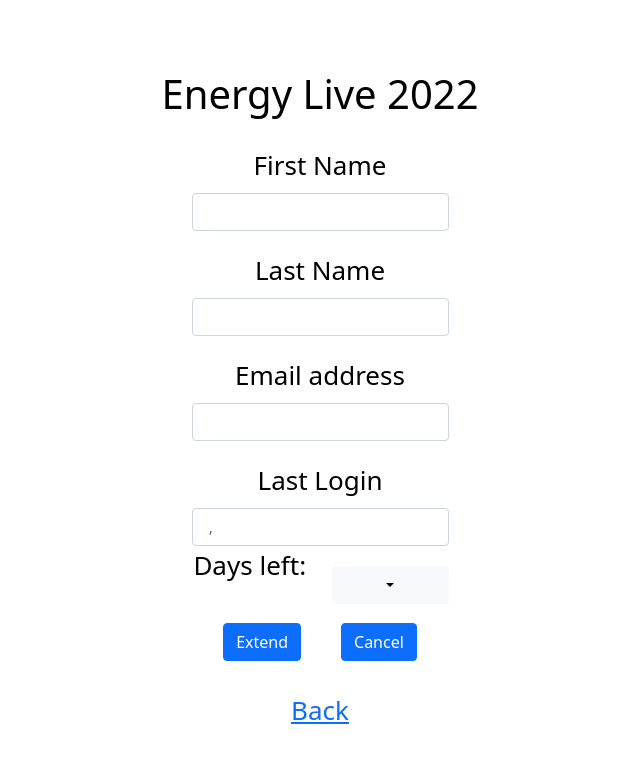
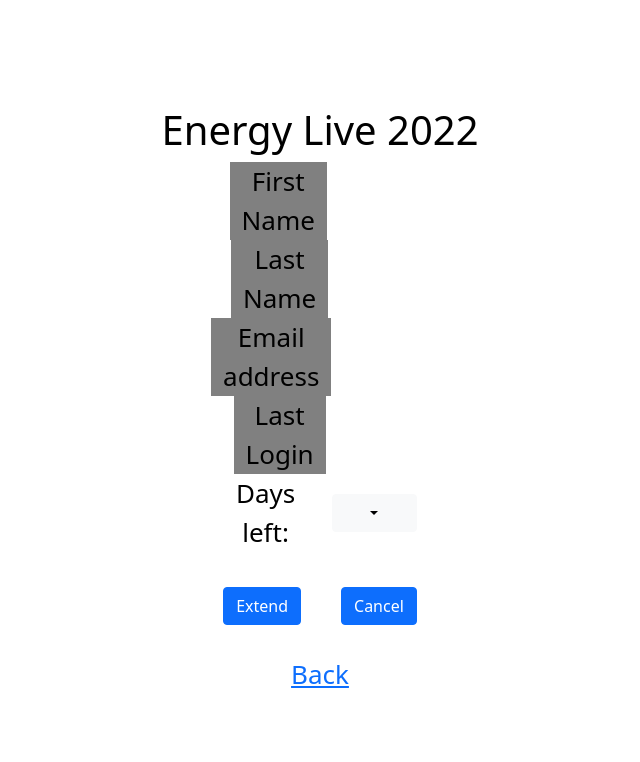
Before and after one commit to spirosdio/saas22-15, a React (Create React App) app in the folder frontend/: page /profile in a window 1280 px wide. Shown: the top 762 px of the page, without its empty margins (320-960 px from the left). Built offline with nearby package versions, Linux system fonts and the light colour scheme; no server answers.

Commit message:
fiex form in profile

```diff
--- a/frontend/src/Profile.js
+++ b/frontend/src/Profile.js
@@ -10,7 +10,7 @@ import "./App.css";
 import Button from "react-bootstrap/Button";
 import Form from "react-bootstrap/Form";
 import "bootstrap/dist/css/bootstrap.min.css";
-
+import { ListGroup } from "react-bootstrap";
 import Row from "react-bootstrap/Row";
 import { useHistory } from "react-router-dom";
 import { Col } from "react-bootstrap";
@@ -30,8 +30,6 @@ export default function Profile() {
   const [email, setEmail] = useState("");
   const [daysleft, setDaysLeft] = useState("");
   const [lastLogin, setLastLogin] = useState("");
-
-
 
   const handleSelect = (e) => {
     setValue(e);
@@ -65,23 +63,36 @@ export default function Profile() {
     getUser();
   }, []);
 
-  const date = lastLogin.slice(0,10); //set last login date
-  const time = lastLogin.slice(11,19); //set last login time
-  const dateTime = date + " , " +time;
+  const date = lastLogin.slice(0, 10); //set last login date
+  const time = lastLogin.slice(11, 19); //set last login time
+  const dateTime = date + " , " + time;
   return (
     <>
       <header className="App-header">
         <h1>Energy Live 2022</h1>
+
+        <Row>
+          <Col style={{ backgroundColor: "grey" }}>First Name</Col>
+          <Col>{firstName}</Col>
+        </Row>
+        <Row>
+          <Col style={{ backgroundColor: "grey" }}>Last Name</Col>
+          <Col>{lastName}</Col>
+        </Row>
+        <Row>
+          <Col style={{ backgroundColor: "grey" }}>Email address</Col>
+          <Col>{email}</Col>
+        </Row>
+        <Row>
+          <Col style={{ backgroundColor: "grey" }}>Last Login</Col>
+          <Col>{lastLogin}</Col>
+        </Row>
+        <Row>
+          <Col></Col>
+          <Col></Col>
+        </Row>
         <Form>
           <Form.Group className="mb-3" controlId="formBasicEmail">
-            <Form.Label style={{ marginTop: "20px" }}>First Name</Form.Label>
-            <Form.Control type="email" placeholder={firstName} />
-            <Form.Label style={{ marginTop: "20px" }}>Last Name</Form.Label>
-            <Form.Control type="email" placeholder={lastName} />
-            <Form.Label style={{ marginTop: "20px" }}>Email address</Form.Label>
-            <Form.Control type="email" placeholder={email} />
-            <Form.Label style={{ marginTop: "20px" }}>Last Login</Form.Label>
-            <Form.Control type="email" placeholder={dateTime} />
             <Row>
               <Col>
                 <p>Days left: {daysleft}</p>
```
Also changed, not shown: 2 other files (tests, documents, lock files or other folders).
